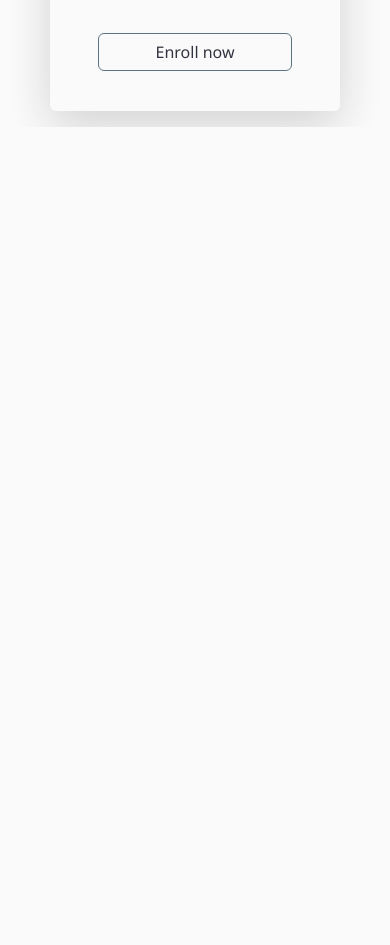
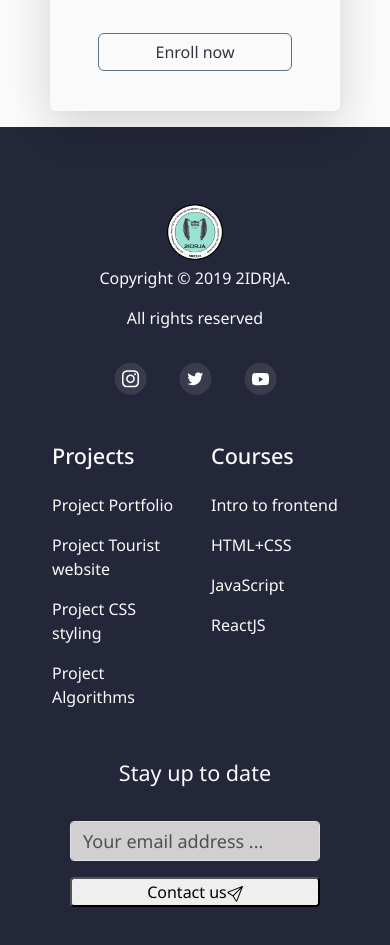
Before and after one commit to fpstj/2idrja_react_app, a React (Create React App) app: page / in a window 390 px wide. Shown: the part 3767-4712 px from the top of the page. Before the commit the page ends 3894 px from the top, so only its background shows below. Built offline with nearby package versions, Linux system fonts and the light colour scheme.

Commit message:
footer responsiveness with icons and button fix

```diff
--- a/src/components/Home.jsx
+++ b/src/components/Home.jsx
@@ -6,7 +6,7 @@ import Navbar from './ui/Navbar';
 import Hero from './ui/Hero';
 // import OurMisiion from './ui/OurMission';
 import Testimonials from './ui/Testimonials';
-// import Footer from './ui/Footer';
+import Footer from './ui/Footer';
 import CourseCard from './ui/CourseCard';
 // import CourseEnrollmentCard from './ui/CourseEnrollmentCard';
 
@@ -22,11 +22,7 @@ function Home() {
         <Testimonials />
       </div>
 
-      <div
-        className="course-list-container"
-        // className=" d-flex flex-row justify-content-center align-items-center"
-        // style={{ display: 'flex', flexWrap: 'wrap', gap: '30px' }}
-      >
+      <div className="course-list-container">
         <div className="course-list-wrapper">
           <CourseCard
             image="/images/html-wallpaper.jpg"
@@ -59,9 +55,10 @@ function Home() {
         </div>
       </div>
 
-      {/* <div>
+      <div>
         <Footer />
-      </div> */}
+        {/* <Footer2 /> */}
+      </div>
     </>
   );
 }
--- a/src/components/ui/Footer.css
+++ b/src/components/ui/Footer.css
@@ -12,3 +12,7 @@
   min-height: 20px !important;
   border-radius: 4px;
 }
+
+.email-form {
+  max-width: 250px;
+}
--- a/src/components/ui/Footer.jsx
+++ b/src/components/ui/Footer.jsx
@@ -10,34 +10,35 @@ import YouTubeIcon from '../icons/YouTube icon.svg';
 // Functional component
 const Footer = () => {
   return (
-    <div className="bg-primary text-white p-5 d-flex flex-row justify-content-around">
+    <div className="bg-primary text-white p-5">
       {/* 1st row */}
-      <div className=" d-flex flex-column col-4 justify-content-center align-items-center p-3">
+      <div className="row">
+        <div className="col-lg-4 col-md-6 col-sm-12 d-flex flex-column justify-content-center align-items-center p-3">
           <Link className="navbar-brand" to="/">
             <img className="logo" src={logo} alt="logo of 2DRIJA" style={{ width: '70px' }} />
           </Link>
           <p className="text-center">Copyright &copy; 2019 2IDRJA.</p>
           <p className="text-center">All rights reserved</p>
-        <div className="social-media-icons">
+          <div className="social-media-icons d-flex justify-content-center w-100">
             <img className="p-3" src={InstagramIcon} alt="instagram icon" />
             <img className="p-3" src={TwitterIcon} alt="Twitter icon" />
             <img className="p-3" src={YouTubeIcon} alt="youtube icon" />
           </div>
         </div>
         {/* 2nd row */}
-      <div className="d-flex flex-column col-4 justify-content-center align-items-between">
-        <div className="d-flex flex-row ">
-          <div className="col-4 justify-content-center align-items-center p-3">
-            <h5 className="pb-3 text-start">Projects</h5>
+        <div className="col-lg-4 col-md-6 col-sm-12 d-flex flex-column justify-content-center align-items-between">
+          <div className="row">
+            <div className="col-6 justify-content-center align-items-center p-3">
+              <h4 className="pb-3 text-start">Projects</h4>
               <p className="text-start">Project Portfolio</p>
               <p className="text-start">Project Tourist website</p>
               <p className="text-start">Project CSS styling</p>
               <p className="text-start">Project Algorithms</p>
             </div>
 
-          <div className="col-4 justify-content-center align-items-center p-3">
-            <h5 className="pb-3 text-start">Courses</h5>
-            <p className="text-start">Intro to frontend</p>
+            <div className="col-6 justify-content-center align-items-center p-3">
+              <h4 className="pb-3 text-start">Courses</h4>
+              <p className="text-start fw-italic">Intro to frontend</p>
               <p className="text-start">HTML+CSS</p>
               <p className="text-start">JavaScript</p>
               <p className="text-start">ReactJS</p>
@@ -45,15 +46,13 @@ const Footer = () => {
           </div>
         </div>
         {/* 3rd row */}
-      <div className="d-flex flex-column col-4 justify-content-center align-items-between p-3">
-        <div className="col-md-4 col-sm-12 justify-content-center align-items-center p-3">
-          <p className="pb-3 text-start fs-5">Stay up to date</p>
+        <div className="col-lg-4 col-md-12 col-sm-12 d-flex flex-column justify-content-center align-items-center p-3">
+          <p className="pb-3 text-start fs-4">Stay up to date</p>
           <input
             type="email"
-            className="form-control contact-us-form email-contact"
+            className="form-control contact-us-form email-contact email-form"
             placeholder="Your email address ..."
           />
-
           <button className="contact-us-btn mt-3 ps-1 pe-1 ">
             Contact us
             <img src={Send} alt="send" />
```
Lines whose indentation alone changed are shown as unchanged.
